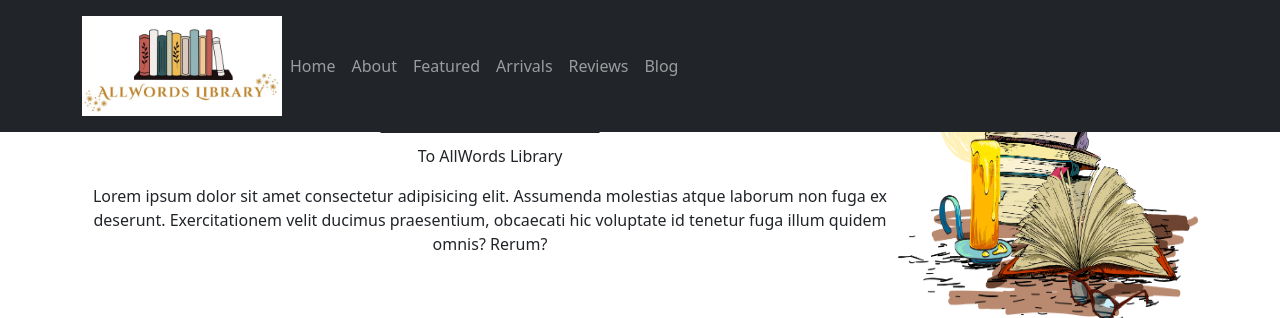
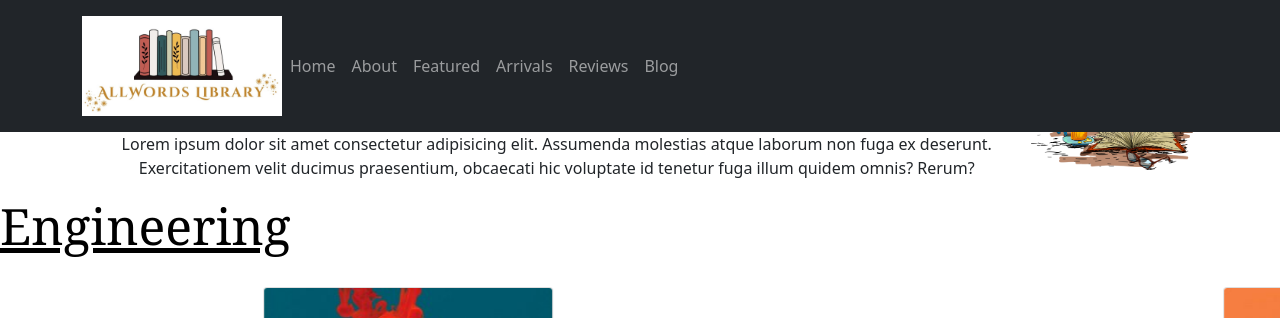
Before and after one commit to Amedamin/Test, a plain HTML site: page index.html in a window 1280 px wide. Shown: the top 318 px of the page. Drawn offline with nearby package versions, Linux system fonts and the light colour scheme; a script that the page names is missing.

Commit message:
Update styles.css

```diff
--- a/css/styles.css
+++ b/css/styles.css
@@ -1,9 +1,4 @@
-/* جعل خلفية القسم الأبيض */
-section {
-    background-color: white;
-}
 
-/* تخصيص شريط التنقل ليكون في الجانب الأيسر */
 .navbar {
     position: fixed;
     top: 0;
@@ -11,12 +6,22 @@ section {
     width: 100%;
 }
 
-/* ضبط الخلفية السوداء لشريط التنقل */
+section {
+    padding-top: 80px;
+    background-color: white;
+}
+
+.main_img img {
+    width: 100%;
+    max-width: 300px;
+    height: auto;
+}
+
 .navbar-dark {
     background-color: #000;
 }
 
-/* تغيير اللون الأساسي للروابط في شريط التنقل */
+
 .navbar-nav .nav-link {
     color: #fff;
 }
```
